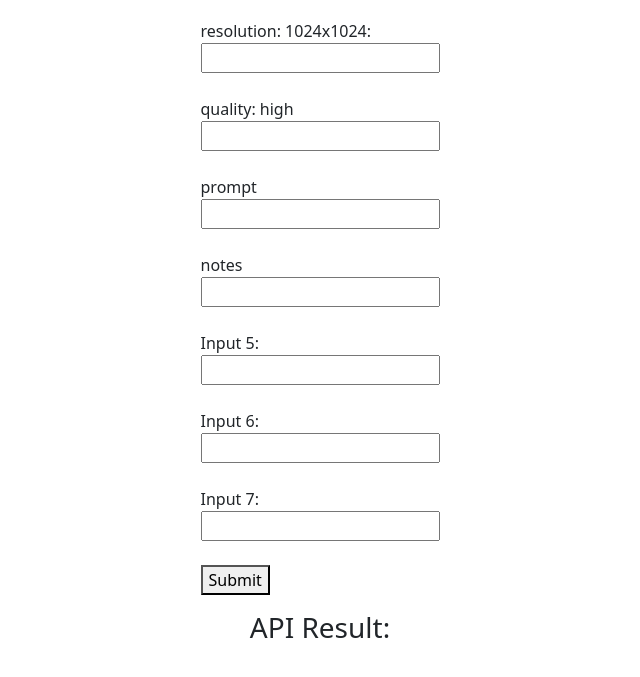
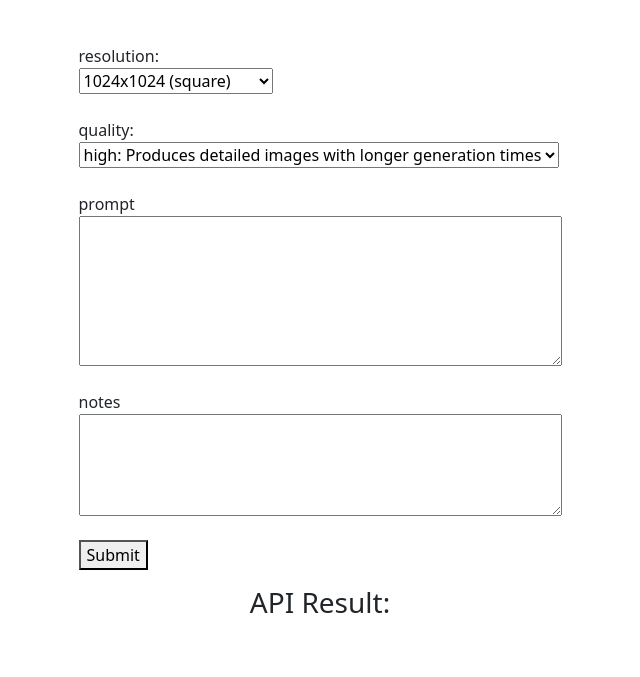
Before and after one commit to nemowang24/DataScienceIntegration, a Django app: template templates/pcomp/prompt_input.html in a window 1280 px wide. Shown: the part 56-733 px from the top of the page, without its empty margins (320-960 px from the left). Run offline with Django 5.2, Linux system fonts and the light colour scheme; the template is opened without the code that fills it, so the values that code supplies are empty.

Commit message:
pcomp input

```diff
--- a/api/models.py
+++ b/api/models.py
@@ -13,7 +13,7 @@ class Prompts(models.Model):
     resolution = models.CharField(max_length=20)
     quality = models.CharField(max_length=20)
     note = models.CharField(max_length=1000)
-    prompt = models.CharField(max_length=1000)
+    prompt = models.CharField(max_length=5000)
     img_path = models.CharField(max_length=200)
     sessionid = models.CharField(max_length=100)
     date = models.DateTimeField(auto_now_add=True)
--- a/templates/pcomp/prompt_input.html
+++ b/templates/pcomp/prompt_input.html
@@ -19,9 +19,6 @@
                 input2: input2Val,
                 input3: sanitizeValue(document.getElementById('input3').value),
                 input4: sanitizeValue(document.getElementById('input4').value),
-                input5: sanitizeValue(document.getElementById('input5').value),
-                input6: sanitizeValue(document.getElementById('input6').value),
-                input7: sanitizeValue(document.getElementById('input7').value),
             };
 
 
@@ -67,26 +64,26 @@
 
 {% block myvideo %}
     <form onsubmit="event.preventDefault(); callAPI();">
-        <label for="input1">resolution: 1024x1024:</label><br>
-        <input type="text" id="input1" name="input1"><br><br>
+        <label for="input1">resolution:</label><br>
+        <select id="input1" name="input1">
+            <option value="1024x1024" title="Square format" selected>1024x1024 (square)</option>
+            <option value="1024x1536" title="Portrait format">1024x1536 (portrait)</option>
+            <option value="1536x1024" title="Landscape format">1536x1024 (landscape)</option>
+        </select><br><br>
 
-        <label for="input2">quality: high</label><br>
-        <input type="text" id="input2" name="input2"><br><br>
+        <label for="input2">quality:</label><br>
+        <select id="input2" name="input2">
+            <option value="low" title="Generates images quickly with minimal detail">low: Generates images quickly with minimal detail</option>
+            <option value="medium" title="Balances image quality and generation speed">medium: Balances image quality and generation speed</option>
+            <option value="high" title="Produces detailed images with longer generation times" selected>high: Produces detailed images with longer generation times</option>
+        </select><br><br>
 
         <label for="input3">prompt</label><br>
-        <input type="text" id="input3" name="input3"><br><br>
+        <textarea id="input3" name="input3" rows="6" cols="50" style="width: 100%; max-width: 600px; resize: vertical;"></textarea><br><br>
 
         <label for="input4">notes</label><br>
-        <input type="text" id="input4" name="input4"><br><br>
+        <textarea id="input4" name="input4" rows="4" cols="50" style="width: 100%; max-width: 600px; resize: vertical;"></textarea><br><br>
 
-        <label for="input5">Input 5:</label><br>
-        <input type="text" id="input5" name="input5"><br><br>
-
-        <label for="input6">Input 6:</label><br>
-        <input type="text" id="input6" name="input6"><br><br>
-
-        <label for="input7">Input 7:</label><br>
-        <input type="text" id="input7" name="input7"><br><br>
 
         <button type="submit">Submit</button>
     </form>
```
